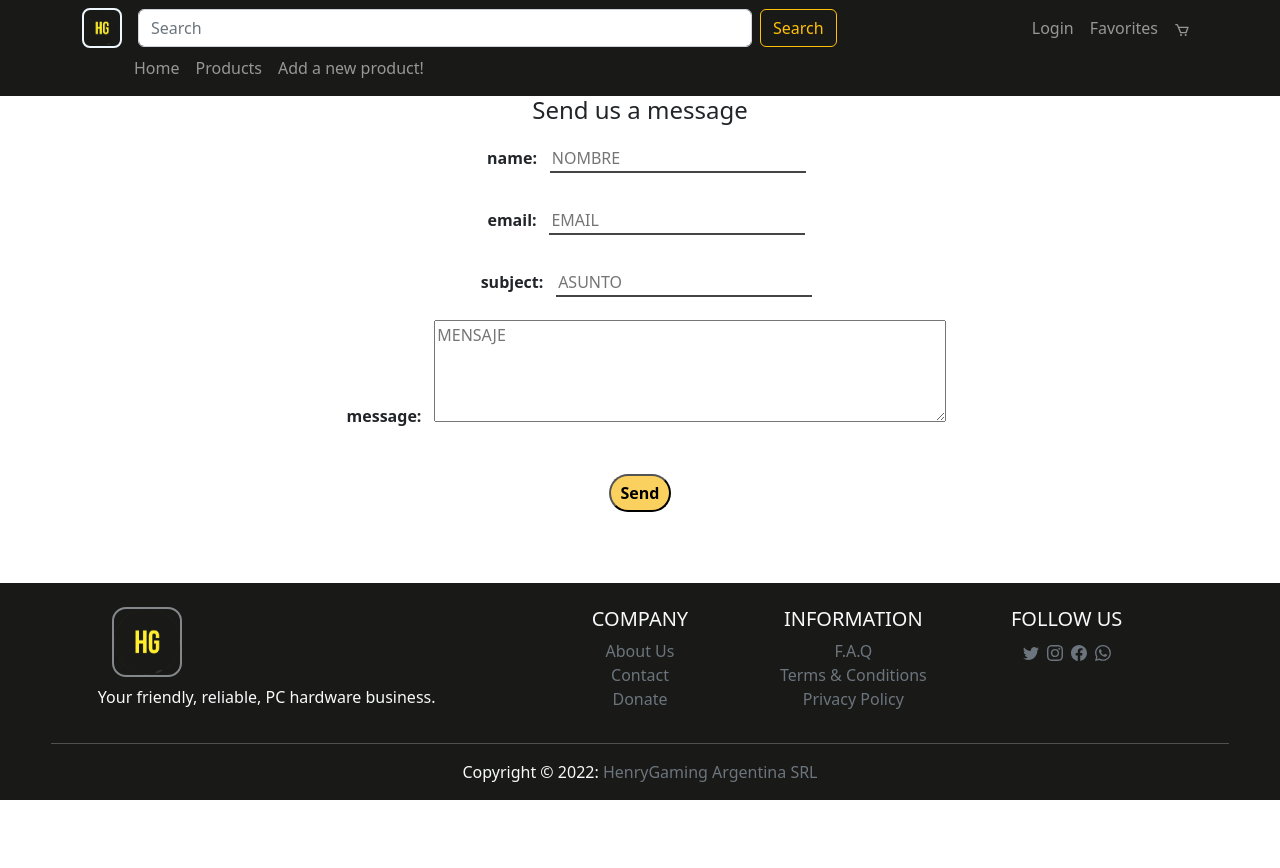
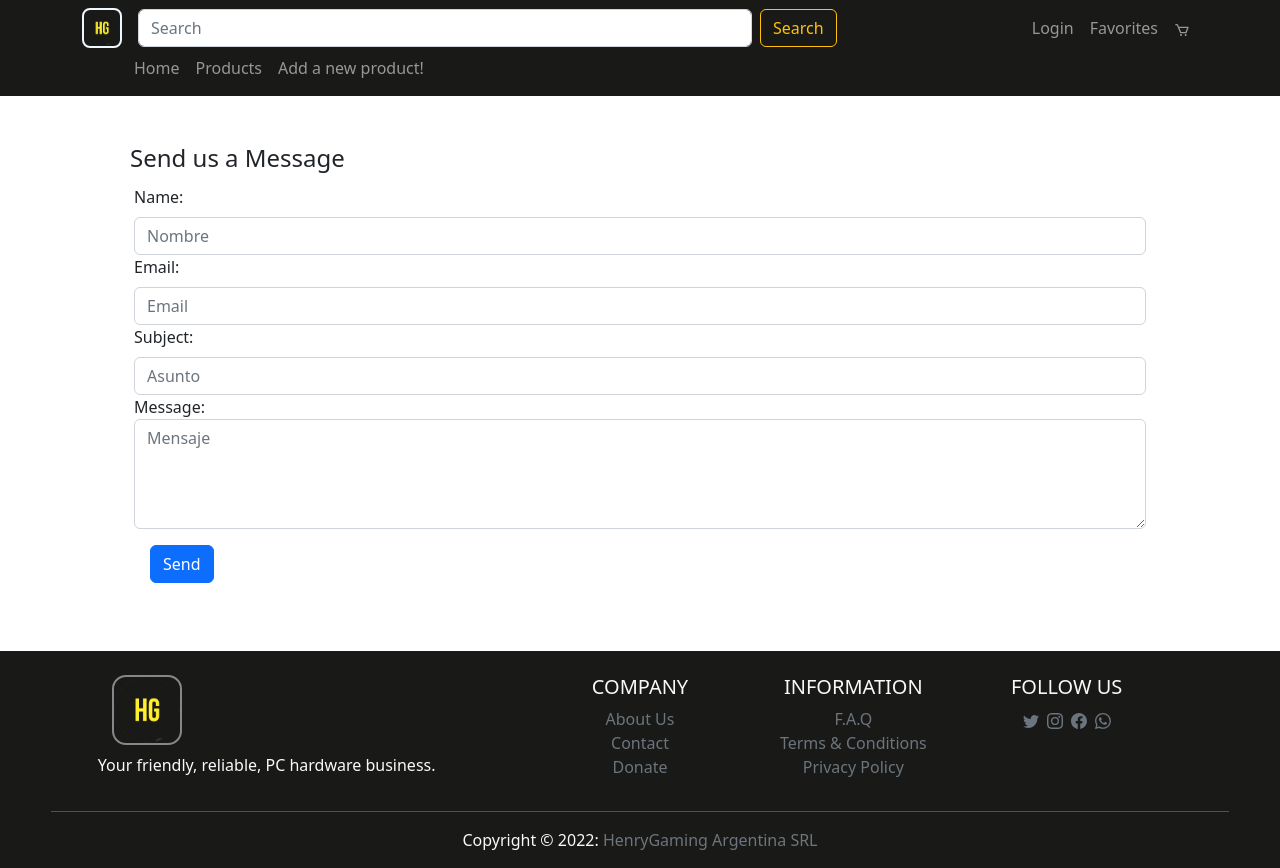
Before and after one commit to MateoReynosoM/PF-HENRYGAMING-bien, a React (Create React App) app in the folder client/: page /contact in a window 1280 px wide. Before the commit the page ends 800 px from the top, so only its background shows below. Built offline with nearby package versions, Linux system fonts and the light colour scheme; no server answers.

Commit message:
add css reactBootstrap in Contact

```diff
--- a/client/src/pages/Contact Us/index.jsx
+++ b/client/src/pages/Contact Us/index.jsx
@@ -1,23 +1,24 @@
-import "./styles/contact.css"
+//import "./styles/contact.css"
 import React, { useRef } from 'react';
 import emailjs from '@emailjs/browser';
 import { Formik } from "formik";
 
+import { Form, Container, Button} from 'react-bootstrap';
+
 export default function Contact() {
   const form = useRef();
-
+  //darles estilo con boostrap
+  //corregir mayusculas en inputs
 
 
   const sendEmail=(e) =>{
 
-console.log("hola")
+console.log(form.current)
 
   emailjs.sendForm('default_service', 'template_z66m4nl', form.current, 'iKphYHV80igqv1Wl3')
     .then((result) => {
       console.log(result.text);
       alert("Message sent")
-
-
     }, (error) => {
       console.log(error.text);
     });
@@ -26,10 +27,12 @@ console.log("hola")
   };
 
   return (
-    <section className="section_cont">
-      <div className='contact'>
+    <Container>
 
-        <h4 >Send us a message</h4>
+
+      <div className='p-5'>
+
+        <h4 >Send us a Message</h4>
         <Formik
           initialValues={{name:"", subject:"", message:"",email:""}}
           validate= {values => {
@@ -41,7 +44,7 @@ console.log("hola")
             }
             if (!values.email) {
               errors.email = 'Requerido';
-    } else if (!/^(?:[^<>()[\].,;:\s@"]+(\.[^<>()[\].,;:\s@"]+)*|"[^\n"]+")@(?:[^<>()[\].,;:\s@"]+\.)+[^<>()[\]\.,;:\s@"]{2,63}$/g.test(values.email)) {
+            } else if (!/^(?:[^<>()[\].,;:\s@"]+(\.[^<>()[\].,;:\s@"]+)*|"[^\n"]+")@(?:[^<>()[\].,;:\s@"]+\.)+[^<>()[\].,;:\s@"]{2,63}$/g.test(values.email)) {
               errors.email = 'debe ser un email valido'
             }
             if (!values.subject) {
@@ -70,42 +73,42 @@ console.log("hola")
 
         >
           {({ values, errors, touched, handleChange, handleBlur, handleSubmit }) => (
+          <div>
             <form ref={form} onSubmit={handleSubmit}  >
-              <div className="form-group">
-                <div className="inputs">
-                  <label >name: </label>
-                  <input className="textInput" type={"text"} name={"name"} onChange={handleChange} onBlur={handleBlur} value={values.name} placeholder='Nombre' required />
+
+              <Container className='p-1'>
+                <Form.Group >
+                  <Form.Label>Name: </Form.Label>
+                  <Form.Control  type={"text"} name={"name"} onChange={handleChange} onBlur={handleBlur} value={values.name} placeholder='Nombre' required />
                   {errors.name && touched.name && errors.name}
+                </Form.Group>
+                <Form.Group>
+                  <Form.Label>Email: </Form.Label>
+                  <Form.Control  type={"text"} name={"email"} onChange={handleChange} onBlur={handleBlur} value={values.email} placeholder='Email' required />
+                  {errors.email && touched.email && errors.email}
+                </Form.Group>
+                <Form.Group>
+                  <Form.Label>Subject: </Form.Label>
+                  <Form.Control  type={"text"} name={"subject"} onChange={handleChange} onBlur={handleBlur} value={values.subject} placeholder='Asunto' required />
+                  {errors.subject && touched.subject && errors.subject}
+                </Form.Group>
+                <Form.Group>
+                  <Form.Group>Message: </Form.Group>
+                  <Form.Control as={'textarea'} type={"text"} name={"message"} onChange={handleChange} onBlur={handleBlur} value={values.message} rows="4" placeholder='Mensaje' required />
+                  {errors.message && touched.message && errors.message}
+                </Form.Group>
+                <Form.Group className="p-3">
+
+                  <Button type="submit" id="button" className='boton' value="Send"  >Send</Button>
+
+                </Form.Group>
+              </Container>
+            </form>
           </div>
-                <div>
-                  <label>email: </label>
-                  <input className="textInput" type={"text"} name={"email"} onChange={handleChange} onBlur={handleBlur} value={values.email} placeholder='Email' required />
-                  {errors.email && touched.email && errors.email}
-                </div>
-                <div>
-                  <label>subject: </label>
-                  <input className="textInput" type={"text"} name={"subject"} onChange={handleChange} onBlur={handleBlur} value={values.subject} placeholder='Asunto' required />
-                  {errors.subject && touched.subject && errors.subject}
-                </div>
-                <div>
-                  <label>message: </label>
-                  <textarea className="texto" type={"text"} name={"message"} onChange={handleChange} onBlur={handleBlur} value={values.message} rows="4" placeholder='Mensaje' required />
-                  {errors.message && touched.message && errors.message}
-                </div>
-                <div className="botones">
-
-                  <button type="submit" id="button" className='boton' value="Send"  >Send</button>
-
-
-
-                </div>
-              </div>
-            </form>
           )}
 
         </Formik>
       </div>
-
-    </section>
+    </Container>
   )
 };
```
Lines whose indentation alone changed are shown as unchanged.
